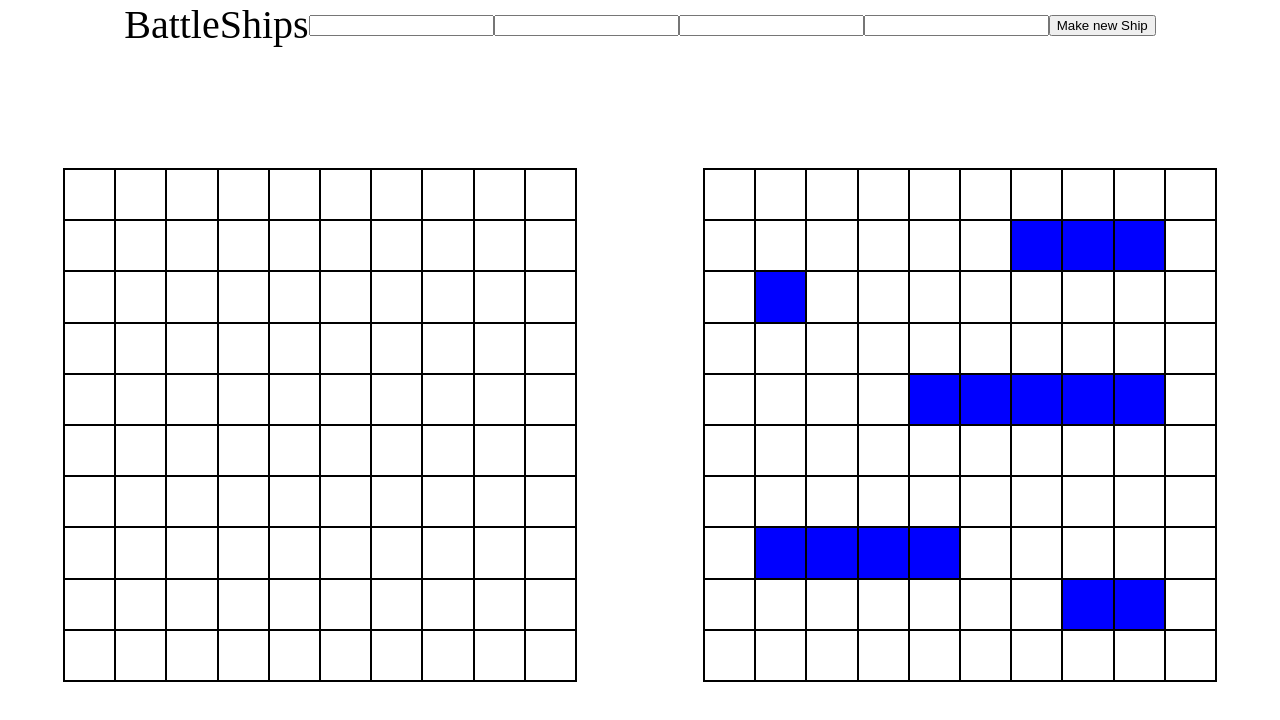
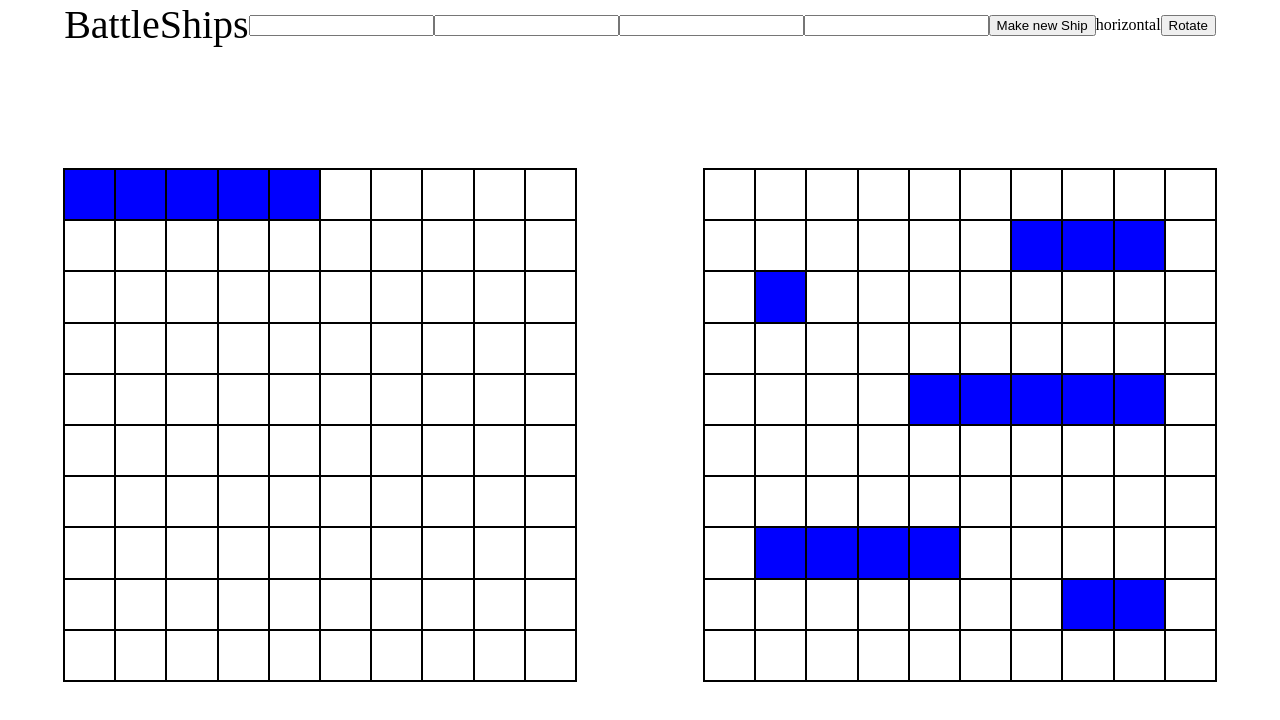
Before and after one commit to ChrisSturgeon/odin-battleships, a website built with webpack: page dist/index.html in a window 1280 px wide. Both pictures are taken after a click on the element 89 px from the left and 194 px from the top of the page. Built offline with nearby package versions, Linux system fonts and the light colour scheme.

Commit message:
Highlighting new ship placement working

```diff
--- a/src/domInteraction.js
+++ b/src/domInteraction.js
@@ -1,4 +1,4 @@
-import { gameLoop } from './index';
+import { clickNewShip, gameLoop, shipHover, unHover } from './index';
 
 export function makeBoard(prefix, id) {
   const container = document.getElementById(`${id}`);
@@ -13,6 +13,9 @@ export function makeBoard(prefix, id) {
       coord.classList.add('coord');
       coord.setAttribute('id', `${prefix}-${x}-${i}`);
       coord.setAttribute('value', `${prefix}-${x}-${i}`);
+      coord.addEventListener('mouseover', shipHover);
+      coord.addEventListener('mouseout', unHover);
+      coord.addEventListener('click', clickNewShip);
       coord.addEventListener('click', gameLoop);
       boardBox.appendChild(coord);
     }
@@ -54,7 +57,3 @@ export function displayGameOver(player) {
   boards.innerHTML = '';
   boards.innerText = `${player} is the bloody winner!`;
 }
-
-export function placeNewShip() {
-  return [1, 10, 7, 'vertical'];
-}
--- a/src/factories/gameboard.js
+++ b/src/factories/gameboard.js
@@ -4,6 +4,7 @@ export function gameboard() {
   return {
     ships: [],
     missedShots: [],
+    newShipLength: 5,
 
     // Makes new ship object, sets coordinates, validates coordinates
     // and stores in gameboard ships array if within grid
@@ -18,8 +19,9 @@ export function gameboard() {
 
       if (this.isValidPosition(newShip.coordinates, orientation)) {
         this.ships.push(newShip);
+        this.newShipLength -= 1;
       } else {
-        throw new Error('Error: invalid placement');
+        console.log('Invalid placement!');
       }
     },
 
@@ -120,6 +122,7 @@ export function gameboard() {
       }
     },
 
+    // Returns true if all ships on the gameboard have been sunk
     areShipsSunk() {
       return this.ships.every((ship) => ship.isSunk());
     },
--- a/src/index.js
+++ b/src/index.js
@@ -10,6 +10,21 @@ import { gameboard } from './factories/gameboard';
 import { player } from './factories/player';
 
 let shipsPlaced = false;
+let shipLengthCounter = 5;
+
+let rotation = 'horizontal';
+const rotationBox = document.getElementById('rotation');
+rotationBox.textContent = rotation;
+const rotationBtn = document.getElementById('rotationBtn');
+rotationBtn.addEventListener('click', () => {
+  if (rotation === 'horizontal') {
+    rotation = 'vertical';
+    rotationBox.textContent = rotation;
+  } else {
+    rotation = 'horizontal';
+    rotationBox.textContent = rotation;
+  }
+});
 
 const playerA = player();
 const boardA = gameboard();
@@ -37,11 +52,11 @@ function checkGameOver() {
   console.log(boardA.areShipsSunk(), boardB.areShipsSunk());
   console.log(boardB);
   if (boardA.areShipsSunk()) {
-    displayGameOver('Player A');
+    displayGameOver('Player B');
   }
 
   if (boardB.areShipsSunk()) {
-    displayGameOver('Player B');
+    displayGameOver('Player A');
   }
 }
 
@@ -79,4 +94,70 @@ function makeNewShip() {
 
 const newShipBtn = document.getElementById('newShipBtn');
 
+export function shipHover() {
+  if (shipsPlaced === false && this.id.split('-')[0] === 'A') {
+    // console.log('dog');
+    const coordinates = this.id.split('-');
+    // console.log(coordinates);
+    const square = document.getElementById(this.id);
+    // square.style.backgroundColor = 'pink';
+
+    const potentialCords = boardA.makeShipCoordinates(
+      Number(coordinates[1]),
+      Number(coordinates[2]),
+      boardA.newShipLength,
+      rotation
+    );
+
+    if (boardA.isValidPosition(potentialCords, rotation)) {
+      potentialCords.forEach((coord) => {
+        const cell = document.getElementById(`A-${coord[0]}-${coord[1]}`);
+        cell.style.backgroundColor = 'yellow';
+      });
+    }
+  }
+}
+
+export function unHover() {
+  if (shipsPlaced === false && this.id.split('-')[0] === 'A') {
+    // console.log('dog');
+    const coordinates = this.id.split('-');
+    // console.log(coordinates);
+    const square = document.getElementById(this.id);
+    // square.style.backgroundColor = 'pink';
+
+    const potentialCords = boardA.makeShipCoordinates(
+      Number(coordinates[1]),
+      Number(coordinates[2]),
+      boardA.newShipLength,
+      rotation
+    );
+
+    if (boardA.isValidPosition(potentialCords, rotation)) {
+      potentialCords.forEach((coord) => {
+        const cell = document.getElementById(`A-${coord[0]}-${coord[1]}`);
+        cell.style.backgroundColor = 'white';
+      });
+    }
+  }
+}
+
+export function clickNewShip() {
+  if (shipsPlaced === false && this.id.split('-')[0] === 'A') {
+    const coordinates = this.id.split('-');
+    boardA.newShip(
+      boardA.newShipLength,
+      Number(coordinates[1]),
+      Number(coordinates[2]),
+      rotation
+    );
+
+    renderShips('A', boardA);
+
+    if (boardA.ships.length >= 5) {
+      shipsPlaced = true;
+    }
+  }
+}
+
 newShipBtn.addEventListener('click', makeNewShip);
--- a/tests/newgameboard.test.js
+++ b/tests/newgameboard.test.js
@@ -141,7 +141,7 @@ test('isSpaceAvailable returns false if a coordinate is already occupied', () =>
     testboard.isSpaceAvailable([
       [6, 4],
       [6, 5],
-      [6, 7],
+      [6, 6],
     ])
   ).toBe(false);
 });
```
Also changed, not shown: dist/bundle.js, dist/index.html.
